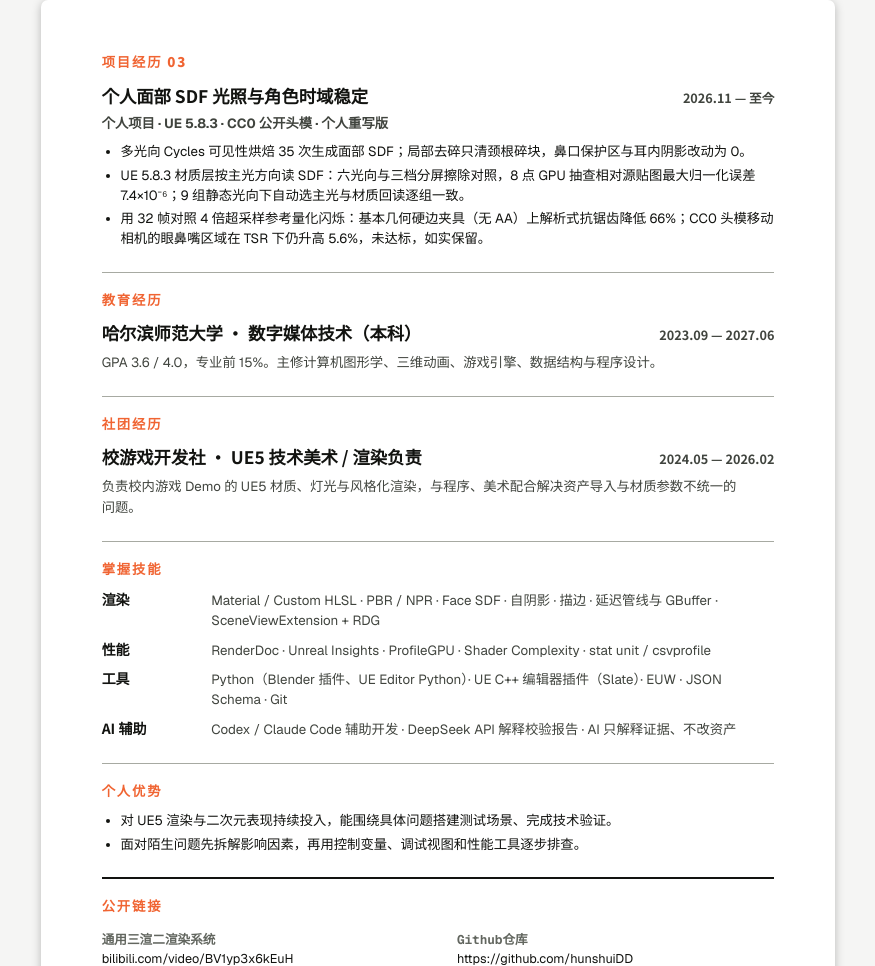
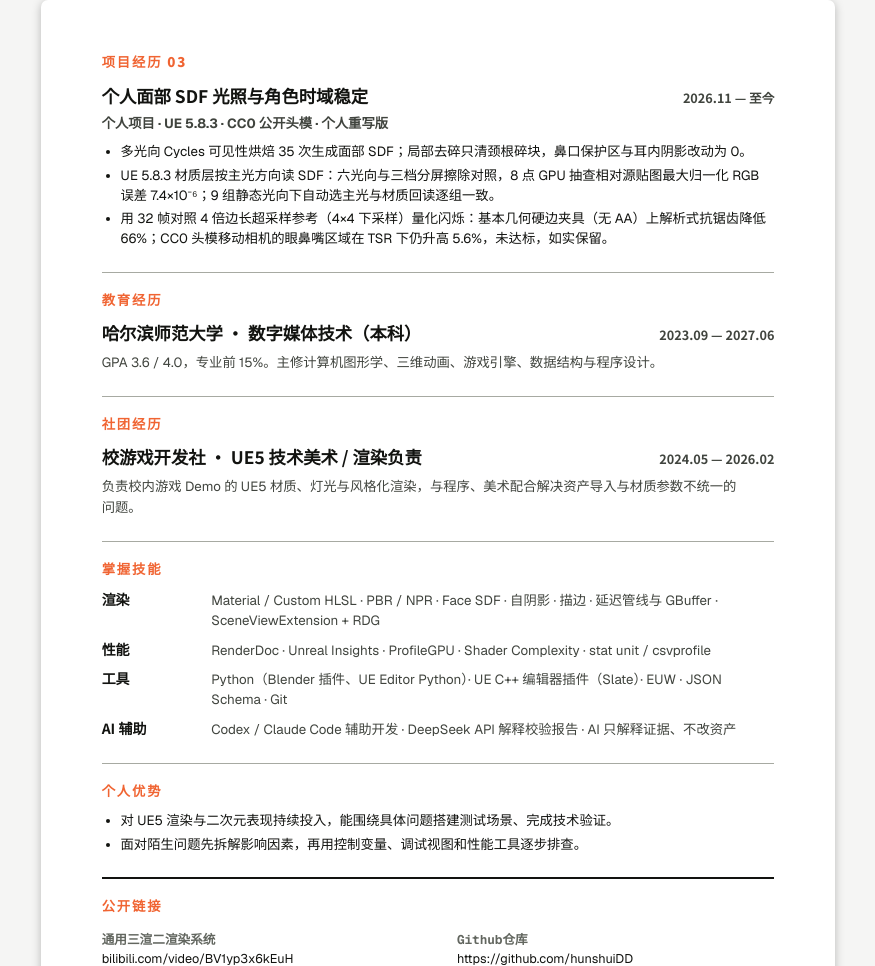
Before and after one commit to hunshuiDD/hunshuiDD.github.io, a plain HTML site: page Resume-Doc-TD.dc.html in a window 1280 px wide. Shown: the part 1195-2161 px from the top of the page, without its empty margins (202-1077 px from the left). Drawn offline with nearby package versions, Linux system fonts and the light colour scheme.

Commit message:
Review round 2: precision wording, cover label, 404 check
Co-Authored-By: Claude Opus 5.5 <noreply@anthropic.com>

```diff
--- a/Resume-Doc-TD.dc.html
+++ b/Resume-Doc-TD.dc.html
@@ -90,8 +90,8 @@
       <p style="margin: 1.5mm 0 0; font-size: 10pt; font-weight: 700; color: #40443e;">个人项目 · UE 5.8.3 · CC0 公开头模 · 个人重写版</p>
       <ul style="margin: 2.5mm 0 0; padding-left: 5mm; font-size: 10pt; line-height: 1.5; display: grid; gap: 1mm;">
         <li>多光向 Cycles 可见性烘焙 35 次生成面部 SDF；局部去碎只清颈根碎块，鼻口保护区与耳内阴影改动为 0。</li>
-        <li>UE 5.8.3 材质层按主光方向读 SDF：六光向与三档分屏擦除对照，8 点 GPU 抽查相对源贴图最大归一化误差 7.4×10⁻⁶；9 组静态光向下自动选主光与材质回读逐组一致。</li>
-        <li>用 32 帧对照 4 倍超采样参考量化闪烁：基本几何硬边夹具（无 AA）上解析式抗锯齿降低 66%；CC0 头模移动相机的眼鼻嘴区域在 TSR 下仍升高 5.6%，未达标，如实保留。</li>
+        <li>UE 5.8.3 材质层按主光方向读 SDF：六光向与三档分屏擦除对照，8 点 GPU 抽查相对源贴图最大归一化 RGB 误差 7.4×10⁻⁶；9 组静态光向下自动选主光与材质回读逐组一致。</li>
+        <li>用 32 帧对照 4 倍边长超采样参考（4×4 下采样）量化闪烁：基本几何硬边夹具（无 AA）上解析式抗锯齿降低 66%；CC0 头模移动相机的眼鼻嘴区域在 TSR 下仍升高 5.6%，未达标，如实保留。</li>
       </ul>
     </section>
 
```
Also changed, not shown: Project-Index.dc.html (+1 -1 lines), Projects.dc.html (+1 -1 lines), Resume-Doc.dc.html (+2 -2 lines), Resume.dc.html (+2 -2 lines).
